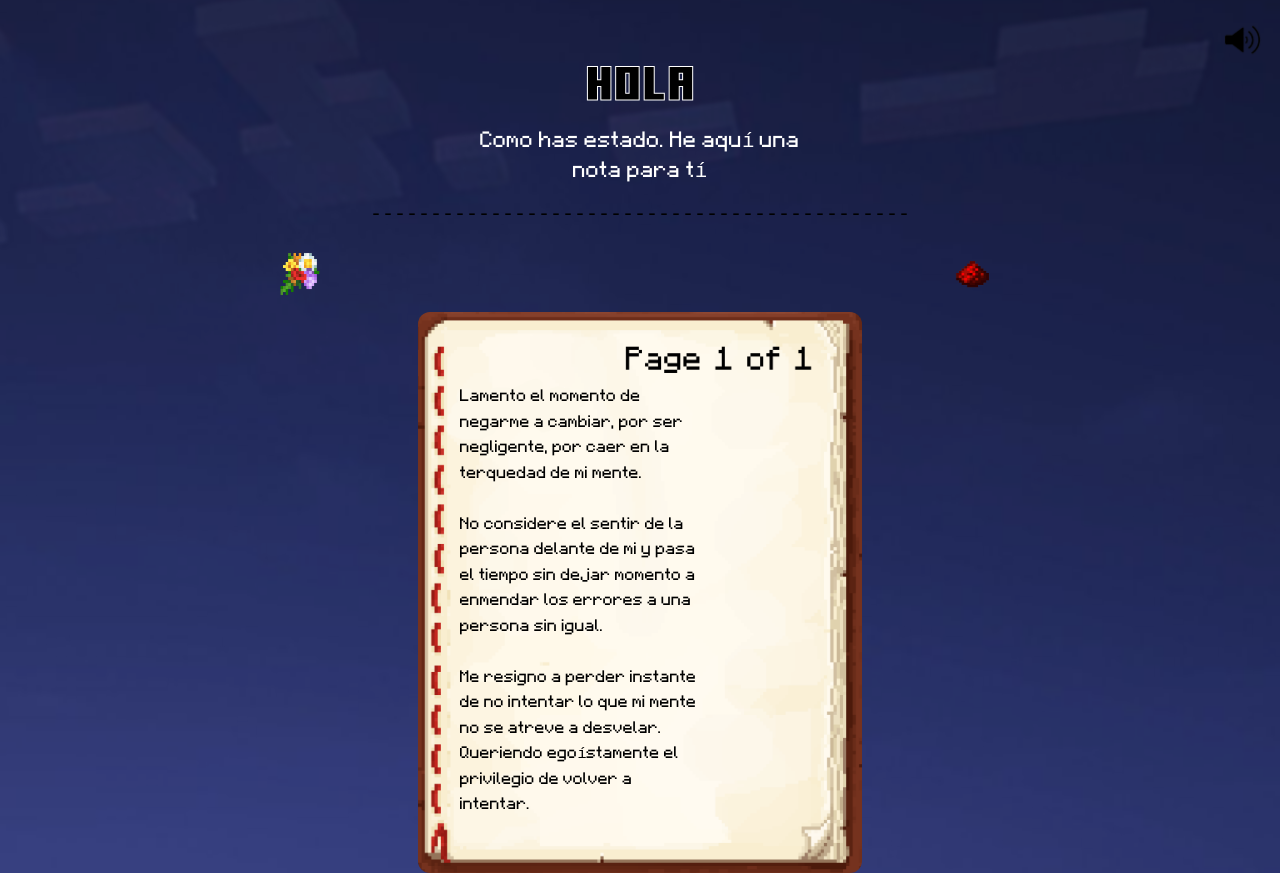
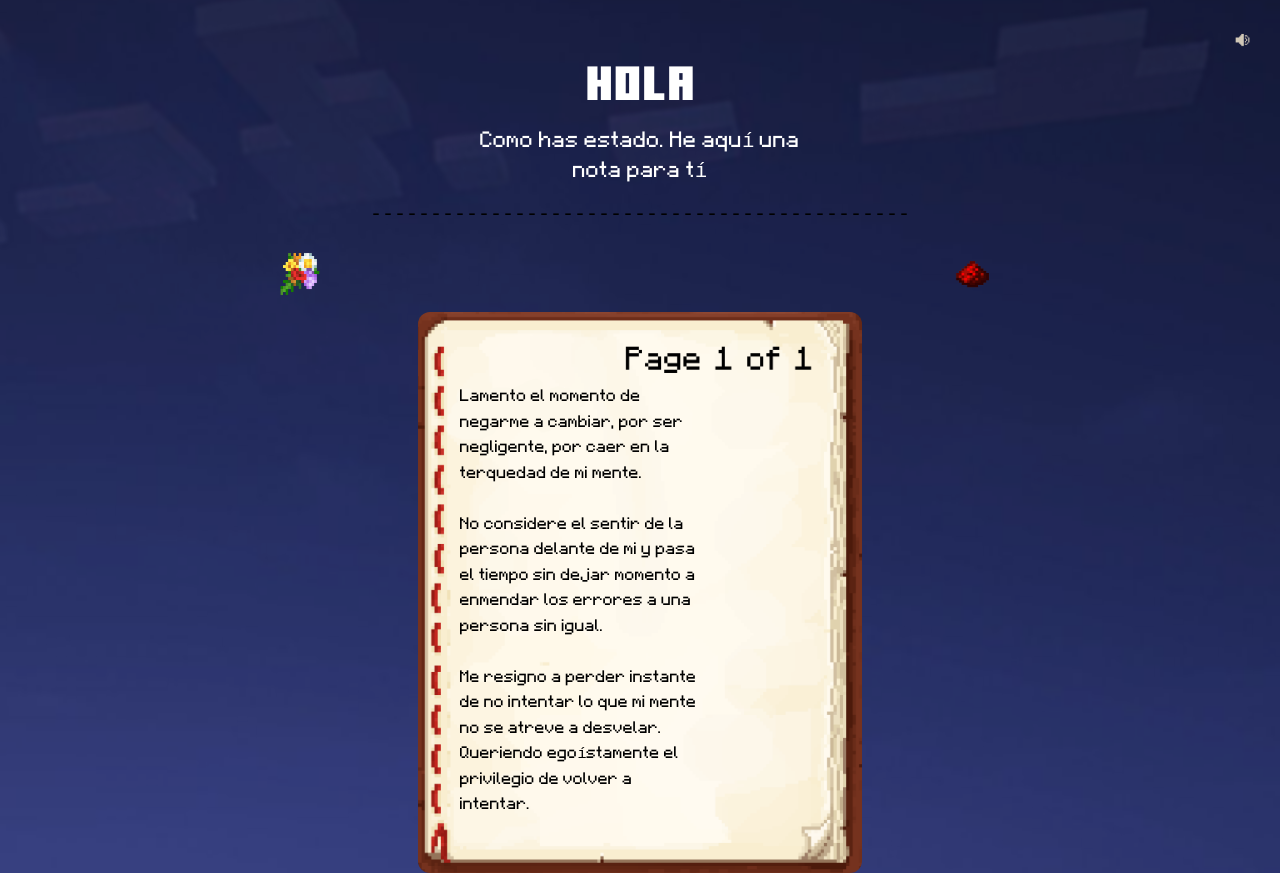
Before and after one commit to Matheuzz-underdog/SFALL, a plain HTML site: page index.html in a window 1280 px wide. Shown: the top 873 px of the page. Drawn offline with Linux system fonts and the light colour scheme.

Commit message:
cambiando icono de boton y color de hola

```diff
--- a/back.js
+++ b/back.js
@@ -14,7 +14,7 @@ audio.addEventListener('loadedmetadata', () => {
 
 function actualizarIcono(activo) {
     sonActivo = activo;
-    iconoSon.src = activo ? 'assets/bocina.png' : 'assets/sin-sonido.png';
+    iconoSon.src = activo ? 'assets/sonido.png' : 'assets/sin-sonido.png';
     iconoSon.alt = activo ? 'Sonido activado' : 'Sonido silenciado';
 }
 
--- a/index.html
+++ b/index.html
@@ -11,7 +11,7 @@
     <section class="s-perdon" id="inicio">
 
         <button class="btn-sonido" id="btnSonido" aria-label="Silenciar sonido">
-            <img src="assets/bocina.png" alt="Sonido" id="iconoSonido">
+            <img src="assets/sonido.png" alt="Sonido" id="iconoSonido">
         </button>
 
         <header class="encabezado">
--- a/styles.css
+++ b/styles.css
@@ -101,7 +101,7 @@ button {
 .encabezado h1 {
     font-size: clamp(36px, 11vw, 48px);
     line-height: 1;
-    -webkit-text-stroke: 1px white
+    color: #ffffff;
 }
 .encabezado p {
     font-size: 20px;
```
Also changed, not shown: assets/bocina.png (deleted), assets/sin-sonido.png, assets/sonido.png (added).
